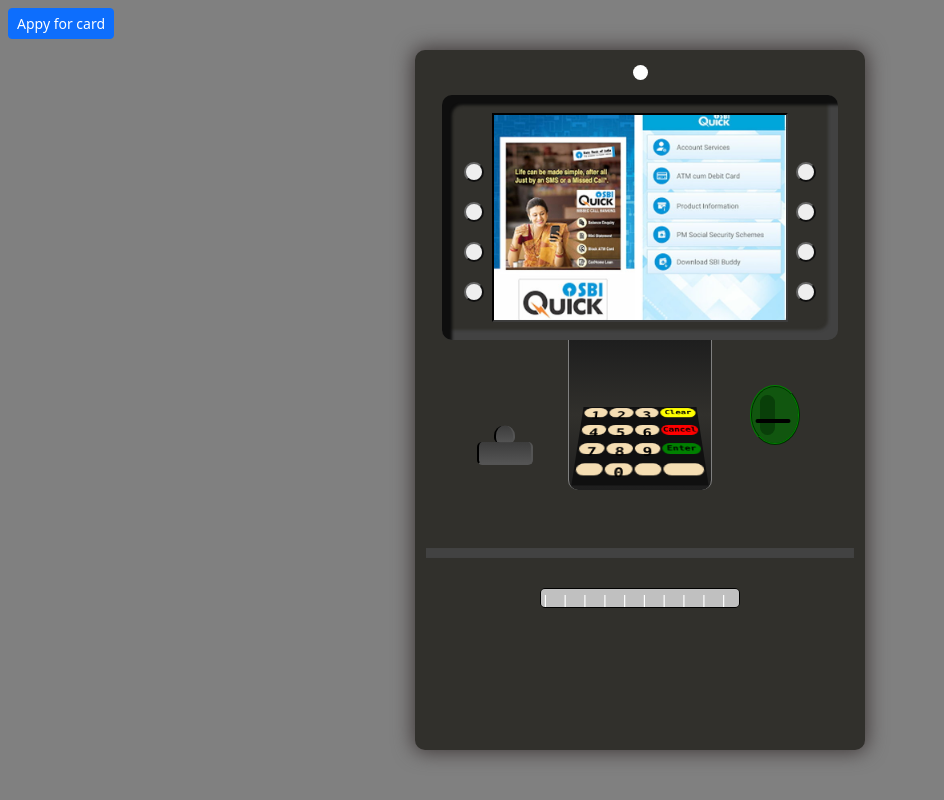
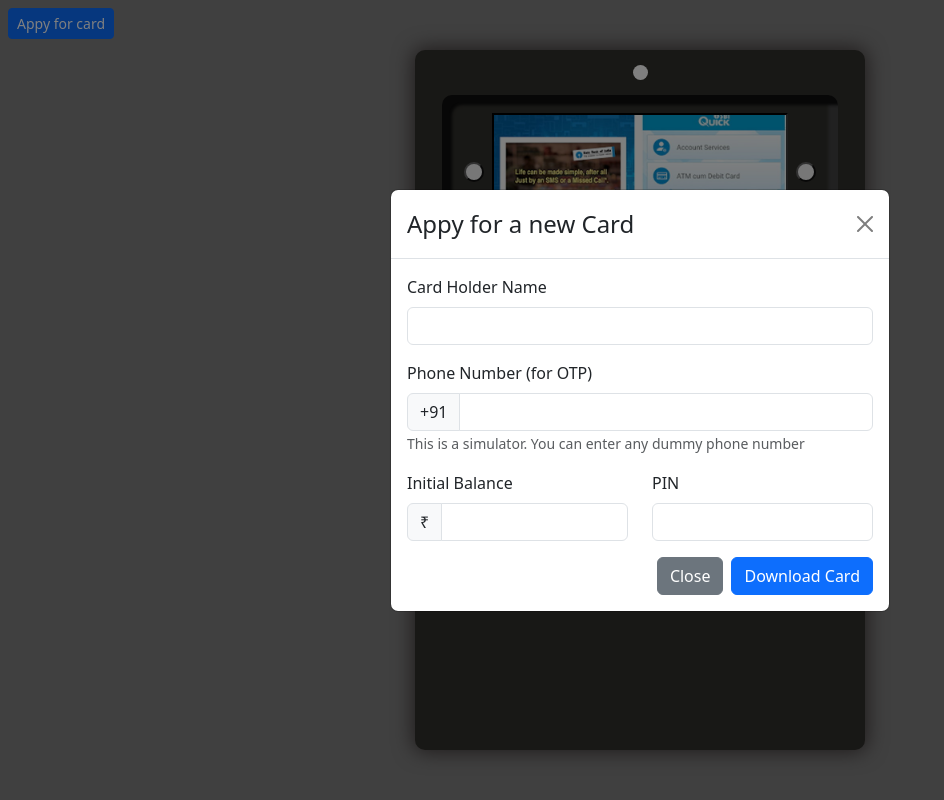
Before and after one commit to NishantTheProgrammer/atm-simulator-react, a React (Vite) app: page / in a window 1280 px wide. Shown: the whole page, without its empty margins (0-944 px from the left). Built offline with nearby package versions, Linux system fonts and the light colour scheme.

Commit message:
added RHF

```diff
--- a/package.json
+++ b/package.json
@@ -13,7 +13,8 @@
     "bootstrap": "^5.3.8",
     "react": "^19.2.0",
     "react-bootstrap": "^2.10.10",
-    "react-dom": "^19.2.0"
+    "react-dom": "^19.2.0",
+    "react-hook-form": "^7.71.1"
   },
   "devDependencies": {
     "@eslint/js": "^9.39.1",
--- a/src/App.jsx
+++ b/src/App.jsx
@@ -6,7 +6,7 @@
 
 
 function App() {
-  const [show, setShow] = useState(false);
+  const [show, setShow] = useState(true);
 
   const handleClose = () => setShow(false);
   const handleShow = () => setShow(true);
@@ -22,16 +22,8 @@
           <Modal.Title>Appy for a new Card</Modal.Title>
         </Modal.Header>
         <Modal.Body>
-          <ApplyCard />
+          <ApplyCard onApplied={handleClose} />
         </Modal.Body>
-        <Modal.Footer>
-          <Button variant="secondary" onClick={handleClose}>
-            Close
-          </Button>
-          <Button variant="primary" onClick={handleClose}>
-            Download Card
-          </Button>
-        </Modal.Footer>
       </Modal>
     </>
   )
--- a/src/components/ApplyCard.jsx
+++ b/src/components/ApplyCard.jsx
@@ -1,12 +1,25 @@
 import { Form, Button, Row, Col, InputGroup } from "react-bootstrap";
+import { useForm } from "react-hook-form";
 
-export default function ApplyCard() {
+export default function ApplyCard({ onApplied }) {
+
+    const {
+        register,
+        handleSubmit
+    } = useForm();
+
+    const onSubmit = data => {
+        console.log(data)
+        onApplied();
+    }
+
+
     return (
-        <Form>
+        <Form onSubmit={handleSubmit(onSubmit)}>
             {/* Card Holder Name */}
             <Form.Group className="mb-3">
                 <Form.Label>Card Holder Name</Form.Label>
-                <Form.Control type="text" placeholder="e.g., Nishant Programmer" />
+                <Form.Control type="text" {...register('name')} />
             </Form.Group>
 
             {/* Phone Number */}
@@ -14,7 +27,7 @@
                 <Form.Label>Phone Number (for OTP)</Form.Label>
                 <InputGroup>
                     <InputGroup.Text>+91</InputGroup.Text>
-                    <Form.Control type="tel" placeholder="e.g., 9876543210" />
+                    <Form.Control type="tel" {...register('phoneNumber')} />
                 </InputGroup>
                 <Form.Text className="text-muted">
                     This is a simulator. You can enter any dummy phone number
@@ -28,7 +41,7 @@
                         <Form.Label>Initial Balance</Form.Label>
                         <InputGroup>
                             <InputGroup.Text>₹</InputGroup.Text>
-                            <Form.Control type="number" placeholder="e.g., 1000" />
+                            <Form.Control type="number" {...register('balance')} />
                         </InputGroup>
                     </Form.Group>
                 </Col>
@@ -37,10 +50,20 @@
                 <Col md={6}>
                     <Form.Group className="mb-3">
                         <Form.Label>PIN</Form.Label>
-                        <Form.Control type="password" placeholder="Enter 4-digit PIN" />
+                        <Form.Control type="password" {...register('pin')} />
                     </Form.Group>
                 </Col>
             </Row>
+            <div className="d-flex justify-content-end gap-2">
+
+                <Button variant="secondary">
+                    Close
+                </Button>
+                <Button variant="primary" type="submit">
+                    Download Card
+                </Button>
+
+            </div>
         </Form>
     );
 }
```
Also changed, not shown: 1 other file (tests, documents, lock files or other folders).
